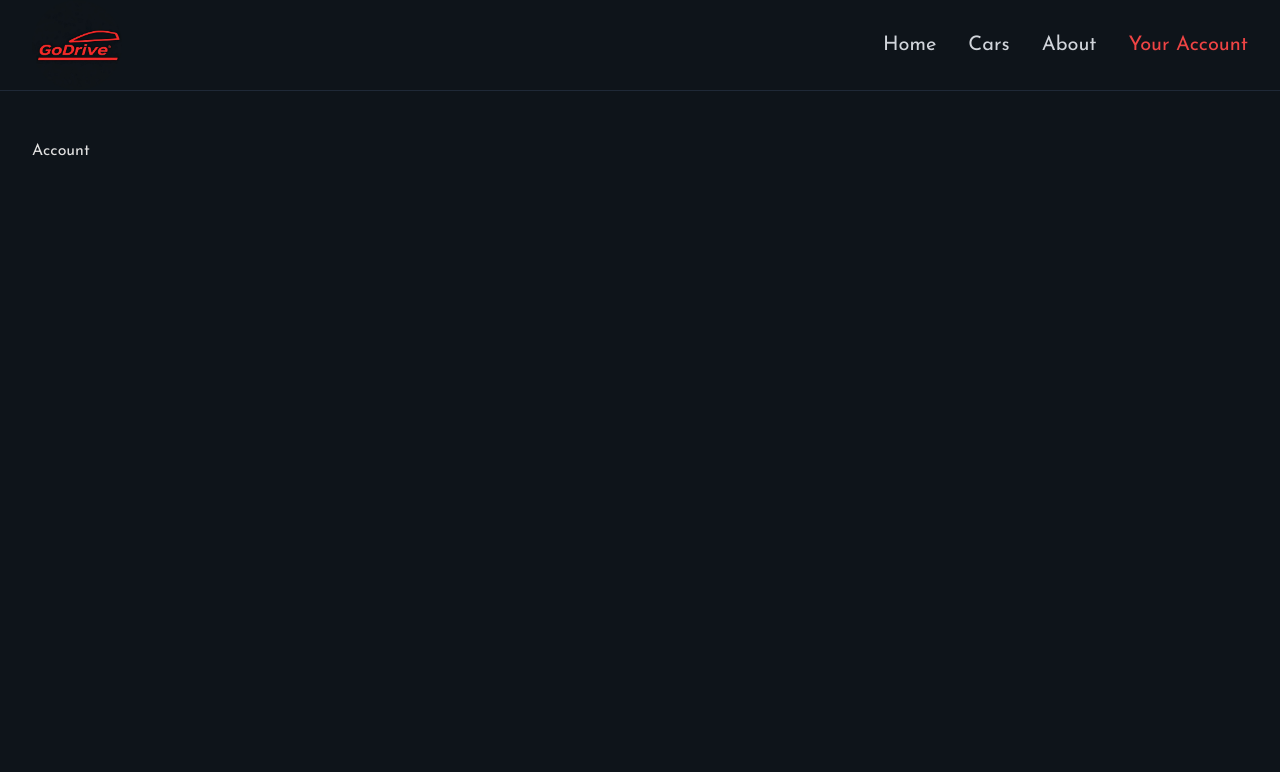
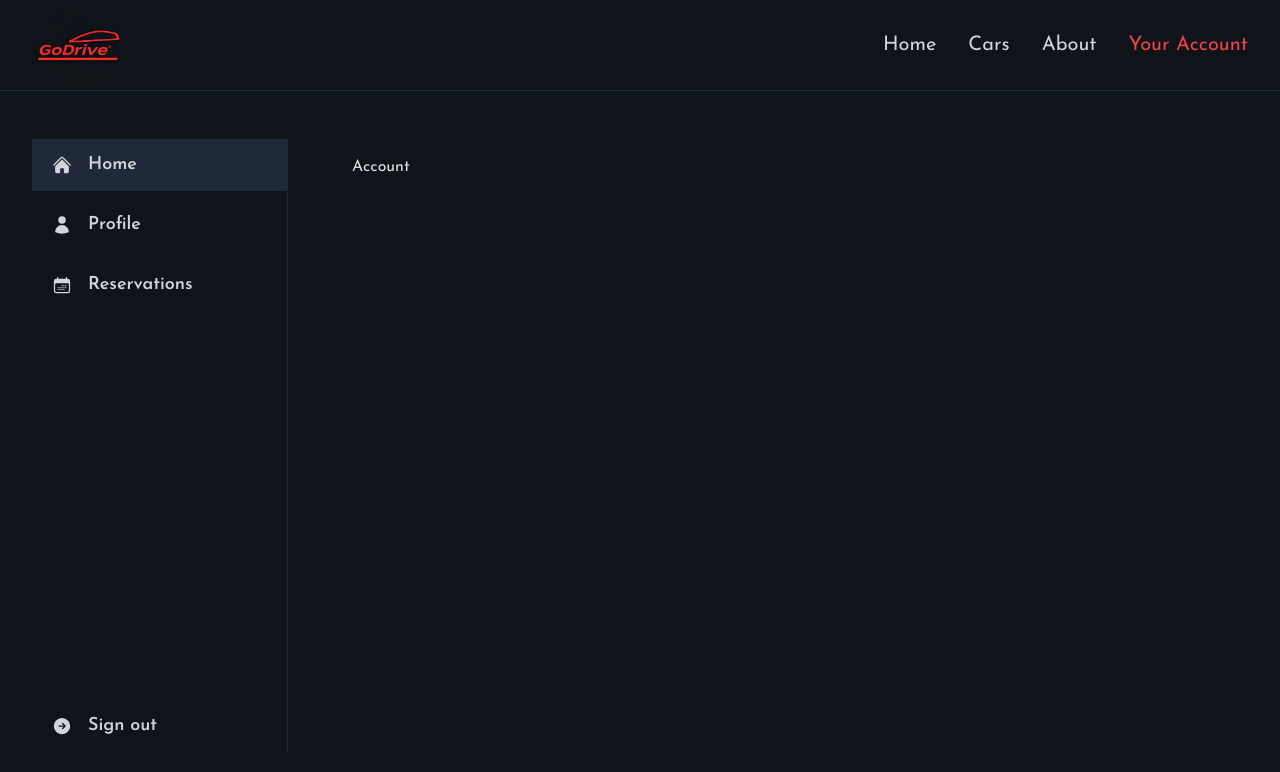
Before and after one commit to Michael-Feleke/Car-Rental, a Next.js app: page /account in a window 1280 px wide. Shown: the top 772 px of the page. Built offline with nearby package versions, Linux system fonts and the light colour scheme.

Commit message:
Add account layout component with side navigation and main content area

```diff
--- /dev/null
+++ b/app/account/layout.tsx
@@ -0,0 +1,16 @@
+import SideNavigation from "../_components/SideNavigation";
+
+function Layout({
+  children,
+}: Readonly<{
+  children: React.ReactNode;
+}>) {
+  return (
+    <div className="grid grid-cols-[16rem_1fr] h-full gap-12">
+      <SideNavigation />
+      <main className="p-4">{children}</main>
+    </div>
+  );
+}
+
+export default Layout;
```
